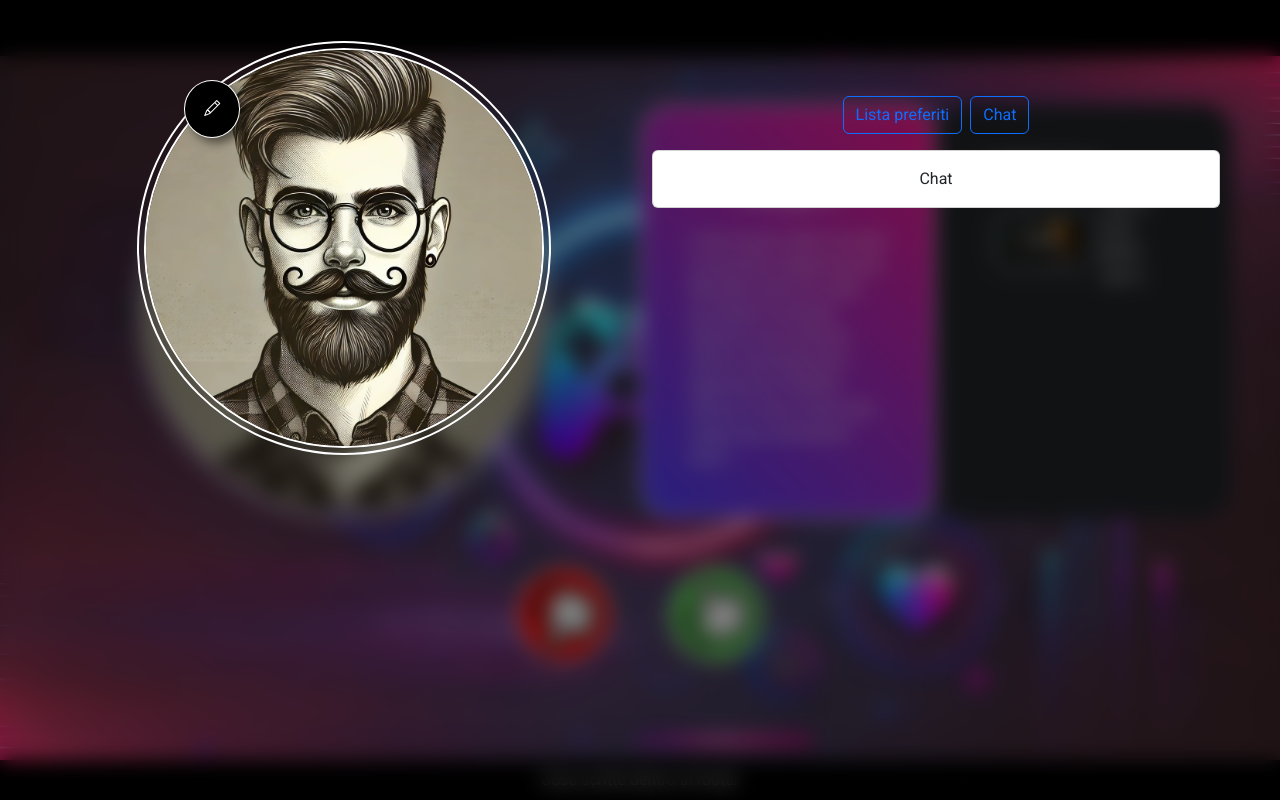
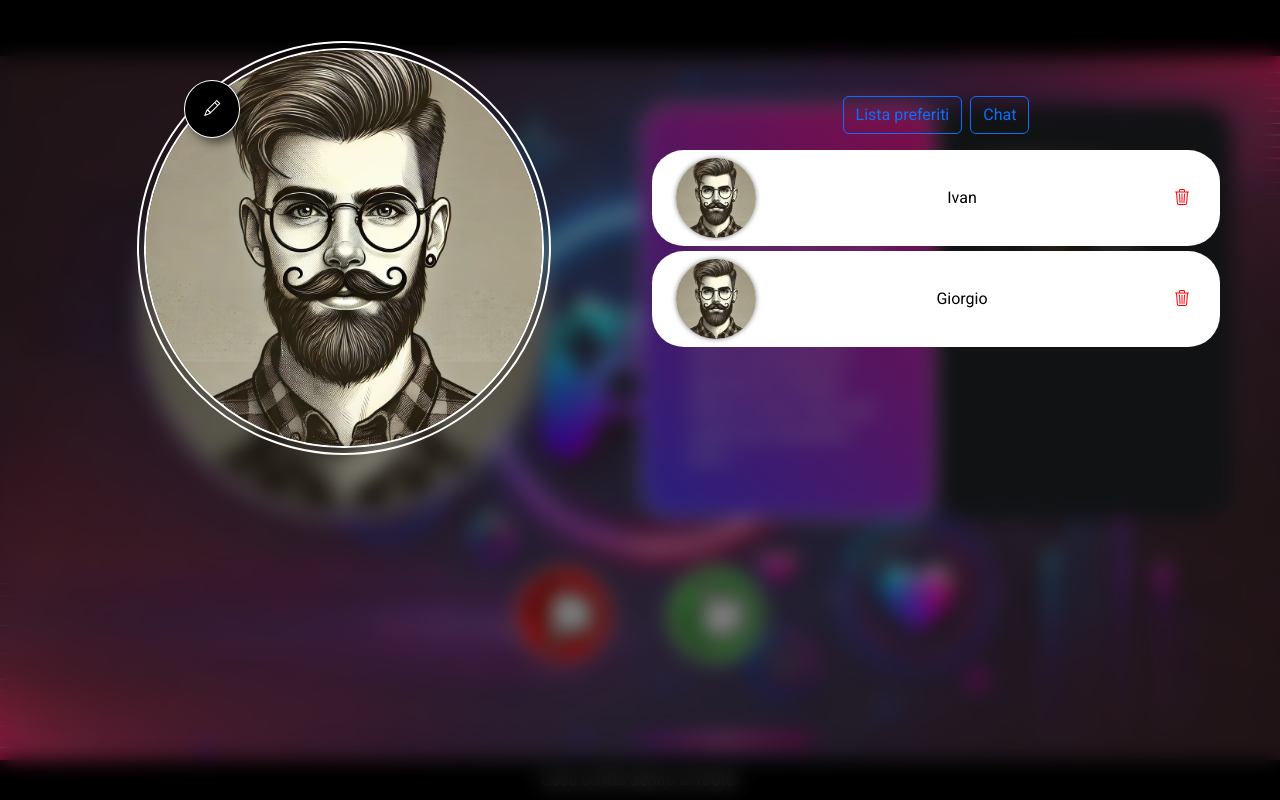
Before and after one commit to JackRosser/projectbw, an Angular app: page /home in a window 1280 px wide. Both pictures are taken after a click on the button "Chat". Built offline with nearby package versions, Linux system fonts and the light colour scheme.

Commit message:
add chat

```diff
--- a/src/app/shared/profile/profile.component.html
+++ b/src/app/shared/profile/profile.component.html
@@ -66,9 +66,32 @@
         [(ngbCollapse)]="isChatCollapsed"
         class="mt-3"
       >
-        <div class="card">
-          <div class="card-body">Chat</div>
-        </div>
+        <ul class="text-white list-unstyled">
+          <li
+            class="bg-white text-black d-flex justify-content-start py-2 px-4 align-items-center gap-3 rounded-5"
+          >
+            <span
+              ><img
+                src="/images/avatartest.webp"
+                alt="avatar"
+                class="chat-avatar"
+            /></span>
+            <span class="flex-grow-1">Ivan</span>
+            <span class="delete"><i class="bi bi-trash3"></i></span>
+          </li>
+          <li
+            class="bg-white text-black d-flex justify-content-start py-2 px-4 align-items-center gap-3 rounded-5"
+          >
+            <span
+              ><img
+                src="/images/avatartest.webp"
+                alt="avatar"
+                class="chat-avatar"
+            /></span>
+            <span class="flex-grow-1">Giorgio</span>
+            <span class="delete"><i class="bi bi-trash3"></i></span>
+          </li>
+        </ul>
       </div>
     </div>
   </div>
--- a/src/app/shared/profile/profile.component.scss
+++ b/src/app/shared/profile/profile.component.scss
@@ -75,3 +75,14 @@ li {
   margin-bottom: 5px;
   background-color: black;
 }
+
+.chat-avatar {
+  max-height: 5rem;
+  border-radius: 50%;
+  box-shadow: 0px 0px 5px rgba(0, 0, 0, 0.5);
+  cursor: pointer;
+}
+
+.chat-avatar:hover {
+  opacity: 0.8;
+}
```
